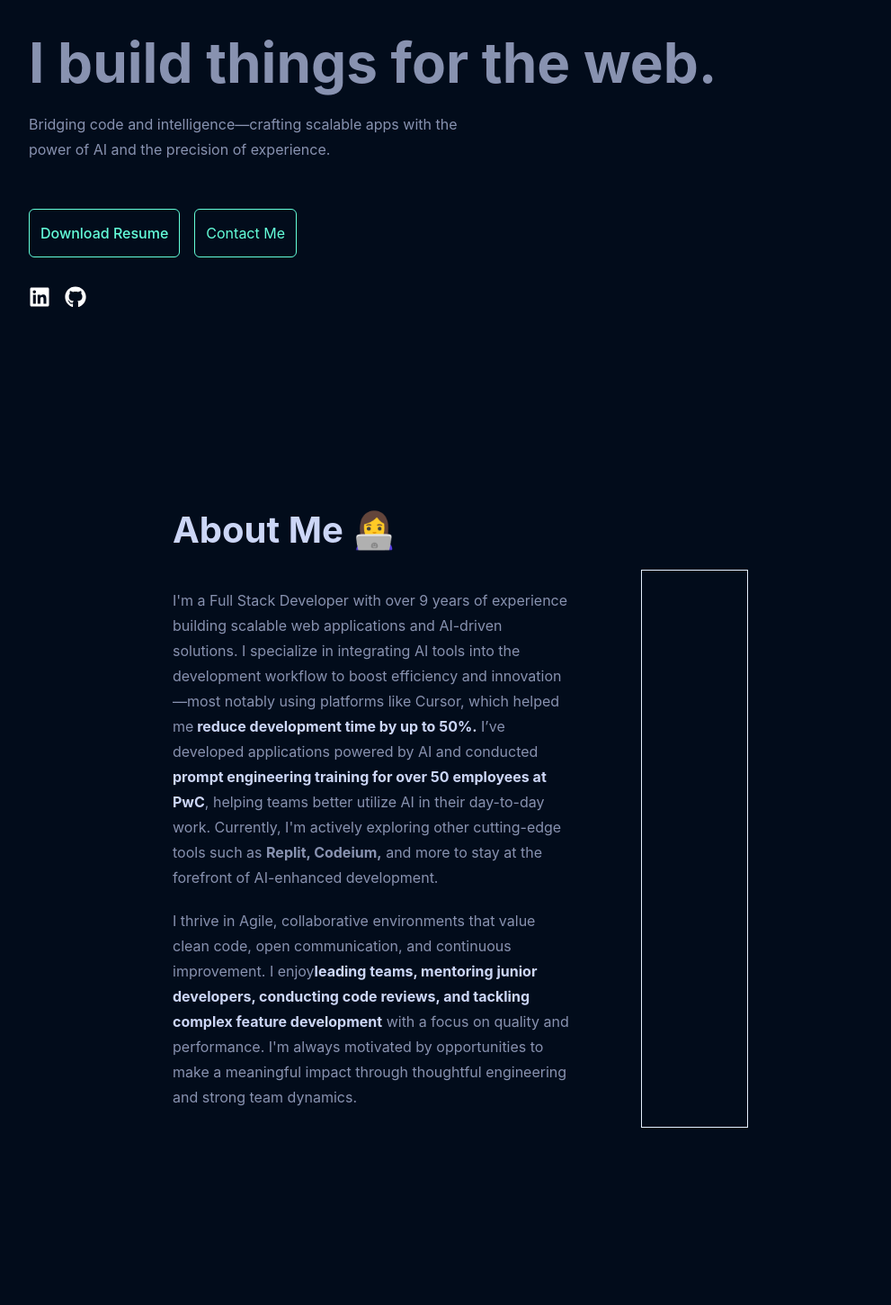
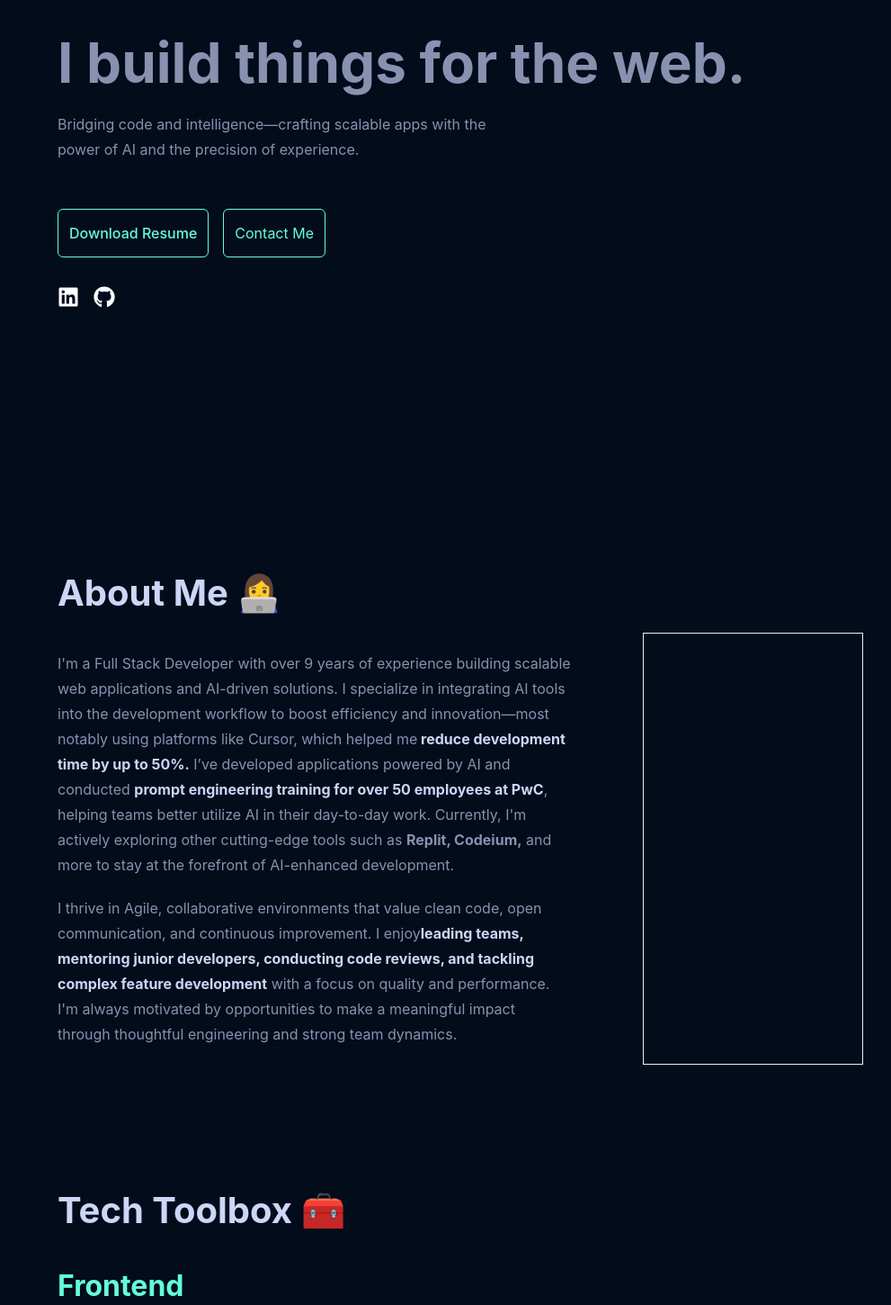
Before and after one commit to Rashmijain18/portfolio, a React (Vite) app: page / in a window 1280 px wide. Shown: the part 303-1753 px from the top of the page at 90% size, without its empty margins (128-1119 px from the left). Built offline with nearby package versions, Linux system fonts and the light colour scheme.

Commit message:
Made all parts aligned

```diff
--- a/src/components/About.tsx
+++ b/src/components/About.tsx
@@ -1,16 +1,15 @@
 export const About = () => {
   return (
-    <section className="flex justify-center items-center" id="about">
-      <div className="max-w-[50vw] ">
+    <section className="flex flex-col" id="about">
       <h3 className="text-lightest-slate flex-start">About Me 👩‍💻 </h3>
       <div className="flex flex-row gap-20">
-          <div>
+        <div className="w-[70vw]">
           <p>
-              I'm a Full Stack Developer with over 9 years of experience
-              building scalable web applications and AI-driven solutions. I
-              specialize in integrating AI tools into the development workflow
-              to boost efficiency and innovation—most notably using platforms
-              like Cursor, which helped me
+            I'm a Full Stack Developer with over 9 years of experience building
+            scalable web applications and AI-driven solutions. I specialize in
+            integrating AI tools into the development workflow to boost
+            efficiency and innovation—most notably using platforms like Cursor,
+            which helped me
             <b className="text-lightest-slate">
               {" "}
               reduce development time by up to 50%.
@@ -25,8 +24,8 @@ export const About = () => {
             AI-enhanced development.
           </p>
           <p>
-              I thrive in Agile, collaborative environments that value clean
-              code, open communication, and continuous improvement. I enjoy
+            I thrive in Agile, collaborative environments that value clean code,
+            open communication, and continuous improvement. I enjoy
             <b className="text-lightest-slate">
               leading teams, mentoring junior developers, conducting code
               reviews, and tackling complex feature development
@@ -36,8 +35,7 @@ export const About = () => {
             engineering and strong team dynamics.
           </p>
         </div>
-          <div className="border border-white w-[100dvw] "></div>
-        </div>
+        <div className="border border-white w-[30vw] "></div>
       </div>
     </section>
   );
--- a/src/components/ContactInformation.tsx
+++ b/src/components/ContactInformation.tsx
@@ -3,10 +3,7 @@ import { FaLinkedin } from "react-icons/fa";
 
 export const ContactInformation = () => {
   return (
-    <section
-      id="contact"
-      className="flex flex-col justify-center items-center min-h-[90vh]"
-    >
+    <section id="contact" className="flex flex-col  min-h-[90vh]">
       <div className="flex flex-col justify-center items-center min-h-screen">
         <h3 className="text-lightest-slate">Let’s Connect ✉️</h3>
         <p className="w-[50vw] text-center">
--- a/src/components/Home.tsx
+++ b/src/components/Home.tsx
@@ -8,10 +8,10 @@ import { Header } from "./Header";
 export const Home = () => {
   return (
     <div className="min-h-screen bg-dark-navy text-slate w-full flex">
-      <div className="w-full flex flex-col gap-8">
+      <div className="w-full flex flex-col">
         <Header />
-        <main>
-          <div className="section-container min-h-[90vh]">
+        <main className="flex justify-center items-center min-h-screen">
+          <div className="section-container w-[70vw] flex flex-col justify-center">
             <Introduction />
             <About />
             <Skills />
--- a/src/components/Introduction.tsx
+++ b/src/components/Introduction.tsx
@@ -9,7 +9,7 @@ export const Introduction = () => {
   };
 
   return (
-    <section className="flex flex-col justify-center gap-8 px-40">
+    <section className="flex flex-col gap-8">
       <div>
         <p className="text-green">Hi, my name is</p>
         <h1 className="!text-lightest-slate">Rashmi Jain.</h1>
--- a/src/components/Projects.tsx
+++ b/src/components/Projects.tsx
@@ -44,7 +44,7 @@ export const Projects = () => {
   ];
 
   return (
-    <section className="p-40" id="projects">
+    <section className="flex flex-col pt-40" id="projects">
       <h3 className="text-lightest-slate pb-8">Some Things I've Built 💻 </h3>
 
       <div className="flex overflow-x-auto gap-8 pb-4 snap-x snap-mandatory [&::-webkit-scrollbar]:h-2 [&::-webkit-scrollbar-track]:bg-navy [&::-webkit-scrollbar-thumb]:bg-lightest-slate [&::-webkit-scrollbar-thumb]:rounded-full">
--- a/src/components/Skills.tsx
+++ b/src/components/Skills.tsx
@@ -45,7 +45,7 @@ export const Skills = () => {
   };
 
   return (
-    <section className="p-40" id="skills">
+    <section className="flex flex-col" id="skills">
       <h3 className="text-lightest-slate">Tech Toolbox 🧰</h3>
       <div className="flex flex-col gap-4">
         {Object.keys(skills).map((category) => (
--- a/src/index.css
+++ b/src/index.css
@@ -4,7 +4,7 @@
 
 /* Custom styles can be added below */
 .section-container > section {
-  @apply w-full prose prose-invert max-w-none  min-h-screen;
+  @apply w-full prose prose-invert max-w-none flex justify-center  min-h-screen ;
 }
 
 body {
```
Lines whose indentation alone changed are shown as unchanged.
